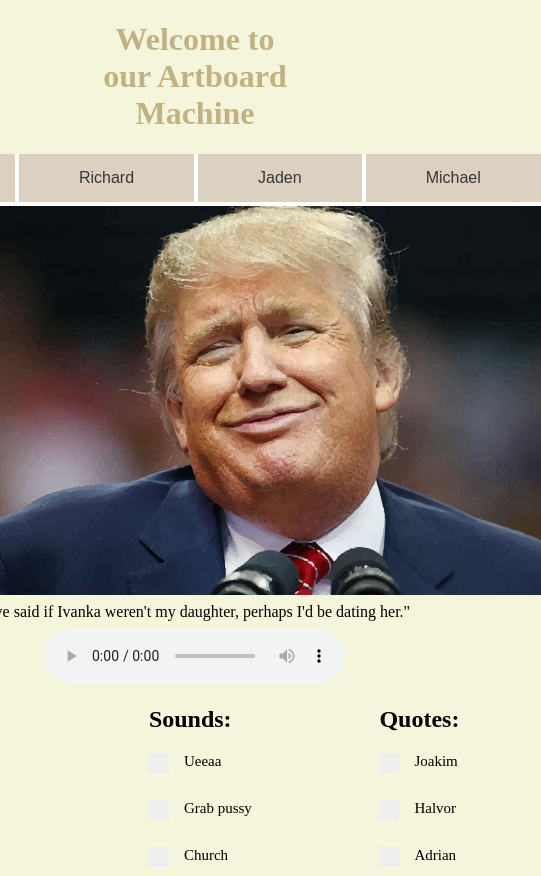
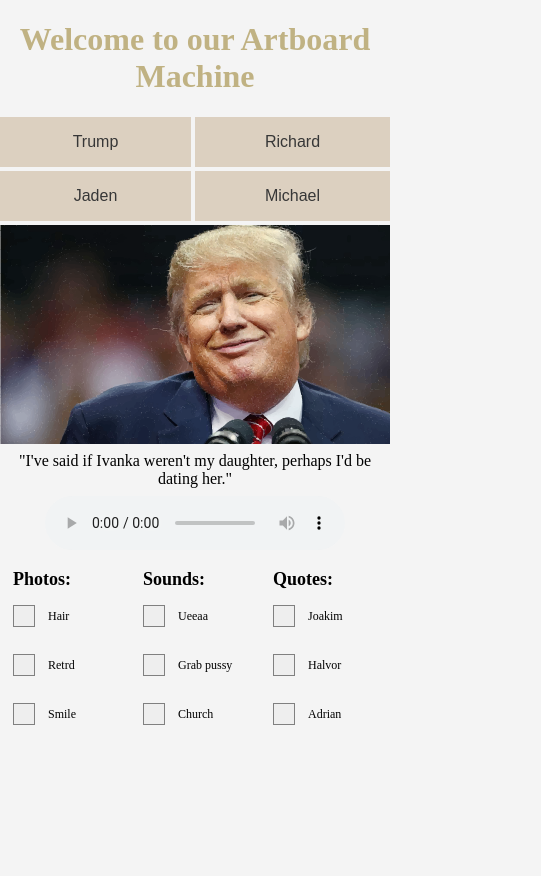
Before and after one commit to adrianflatner/Mediabox, a React (Create React App) app in the folder project2/: page / in a window 390 px wide. Shown: the whole page, 541 px wide, since content can reach past the window. After the commit the page ends 844 px from the top, so only its background shows below. Built offline with nearby package versions, Linux system fonts and the light colour scheme.

Commit message:
resposive design done

```diff
--- a/project2/src/App.css
+++ b/project2/src/App.css
@@ -2,7 +2,6 @@
   text-align: center;
   display: grid;
   grid-template-columns: 25vw 50vw 25vw;
-  justify-items: center;
   grid-auto-rows: minmax(30px, auto);
   margin:auto;
   font-family: futura;
@@ -12,6 +11,7 @@
   color: #c0b283
 }
 .Navbar {
+  width:100%;
   grid-row: 2/3;
   grid-column: 2/3;
 }
@@ -25,18 +25,31 @@ body {
 }
 
 @media all and (max-width: 960px) {
-  body{
-    background-color: beige;
-    background-image:none;
+ }
+@media all and (max-width: 768px) {
+}
+
+/* LANDSCAPE MODE FOR MOBILE */
+@media all and (max-height: 480px) and (orientation: landscape) {
+  .Wrapper{
     grid-template-columns:100vw;
   }
+  .Title{
+    grid-column: 1/2;
+  }
   .Navbar{
-    grid-column:1/4;
+    grid-column:1/2;
   }
  }
-@media all and (max-width: 768px) {
 
+@media all and (max-width: 480px) {
+  .Wrapper{
+    grid-template-columns:100vw;
+  }
+  .Title{
+    grid-column: 1/2;
+  }
+  .Navbar{
+    grid-column:1/2;
+  }
 }
-@media all and (max-width: 480px) {
-
-}
--- a/project2/src/components/Navbar.css
+++ b/project2/src/components/Navbar.css
@@ -1,36 +1,46 @@
 .grid {
   display: grid;
+  width:100%;
   grid-template-columns: repeat(4, 1fr);
-  margin: 0;
-  justify-content: center;
 }
 
 .grid > button {
   font-size: 1em;
   font-weight: thin;
   color: #373737;
-  margin: 0 70;
-  padding: 15px 60px;
+  width:100%;
+  /* float:left; */
   text-align: center;
+  padding: 1em;
   outline: none;
   cursor:pointer;
   background-color:#dcd0c0;
 }
+
 .tab1{
-  border-right: 4px solid white;
-  border-bottom: 4px solid white;
+  border-right: 4px solid #F4F4F4;
+  border-bottom: 4px solid #F4F4F4;
 }
 .tab2{
-  border-right: 4px solid white;
-  border-bottom: 4px solid white;
+  border-right: 4px solid #F4F4F4;
+  border-bottom: 4px solid #F4F4F4;
 }
 .tab3{
-  border-right: 4px solid white;
-  border-bottom: 4px solid white;
+  border-right: 4px solid #F4F4F4;
+  border-bottom: 4px solid #F4F4F4;
 }
 .tab4{
-  border-bottom: 4px solid white;
+  border-bottom: 4px solid #F4F4F4;
 }
+@media all and (max-width: 768px) {
+  .grid{
+    grid-template-columns: repeat(2, 1fr);
+  }
+  .tab2{
+    border-right:none;
+  }
+}
+
 
 
 button:hover{
--- a/project2/src/components/Tools.css
+++ b/project2/src/components/Tools.css
@@ -2,12 +2,16 @@
   text-align: center;
   display: grid;
   grid-template-columns: 1fr 1fr 1fr;
-  grid-auto-rows: minmax(30px, auto);
+  grid-auto-rows: minmax(10px, auto);
   grid-template-areas:
     "artboard artboard artboard"
     "pictures sounds quotes";
 }
-
+/* .LandscapeGrid{
+  grid-auto-columns: 2/3;
+  display:grid;
+  grid-template-columns: 1fr 1fr 1fr;
+} */
 .Artboard {
   grid-area: artboard;
   width: 100%;
@@ -16,6 +20,7 @@
 .textboxes{
   text-align:left;
   padding-left:30%;
+  margin-bottom: 20px;
 }
 
 #pictures {
@@ -34,10 +39,11 @@
 .container {
   display: block;
   position: relative;
+  padding-top:4px;
   padding-left: 35px;
   margin-bottom: 12px;
   cursor: pointer;
-  font-size: 15px;
+  font-size: 14px;
   text-align:left;
   -webkit-user-select: none;
   -moz-user-select: none;
@@ -45,6 +51,43 @@
   user-select: none;
 
 }
+@media all and (max-width: 768px) {
+  .h2{
+    font-size:14px;
+  }
+  .container{
+    font-size: 12px;
+  }
+  .textboxes{
+    padding-left:10%;
+  }
+}
+
+@media all and (max-width: 480px) {
+.h2{
+ font-size: 18px;
+}
+.container{
+  font-size:12px;
+}
+.textboxes{
+  padding-left:10%;
+}
+}
+
+/* @media all and (max-height: 480px) and (orientation: landscape) {
+
+  .Wrap{
+    grid-template-columns: 50vw 50vw;
+
+  }
+  .Artboard{
+    grid-column:1/2;
+  }
+  .textboxes{
+    grid-area:1/2;
+  }
+  } */
 
 /* Hide the browser's default checkbox */
 .container input {
@@ -60,6 +103,7 @@
   position: absolute;
   top: 0;
   left: 0;
+  border:1px solid gray;
   height: 20px;
   width: 20px;
   background-color: #eee;
--- a/project2/src/components/Tools.js
+++ b/project2/src/components/Tools.js
@@ -72,7 +72,7 @@ class Tools extends Component {
           />
         </div>
         <div id="pictures" className="textboxes">
-          <h2>Photos:</h2>
+          <h2 class="h2">Photos:</h2>
           <label class="container">
             {this.pics[this.props.activeTab][0]}
             <input
@@ -109,7 +109,7 @@ class Tools extends Component {
           </label>
         </div>
         <div id="sounds" className="textboxes">
-          <h2>Sounds:</h2>
+          <h2 class="h2">Sounds:</h2>
           <label class="container">
             {this.sounds[this.props.activeTab][0]}
             <input
@@ -144,7 +144,7 @@ class Tools extends Component {
           </label>
         </div>
         <div id="quotes" className="textboxes">
-          <h2>Quotes:</h2>
+          <h2 class="h2">Quotes:</h2>
           <label class="container">
             {this.quotes[this.props.activeTab][0]}
             <input
```
